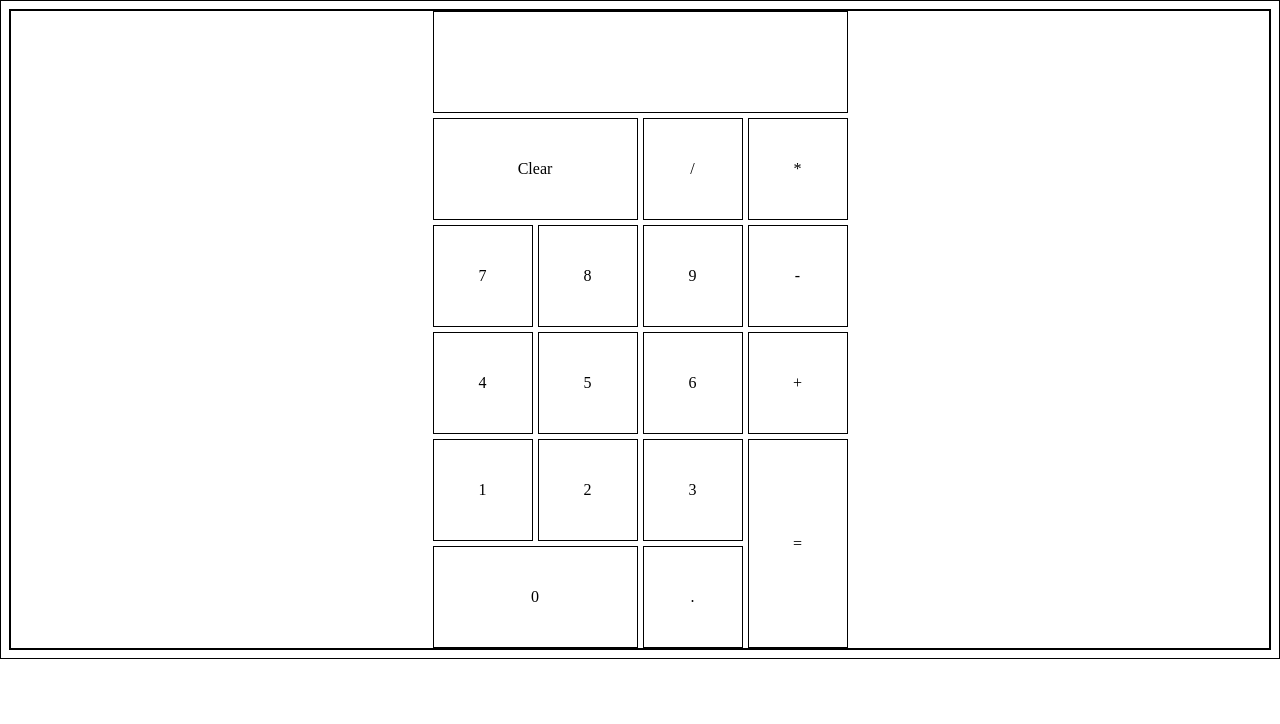
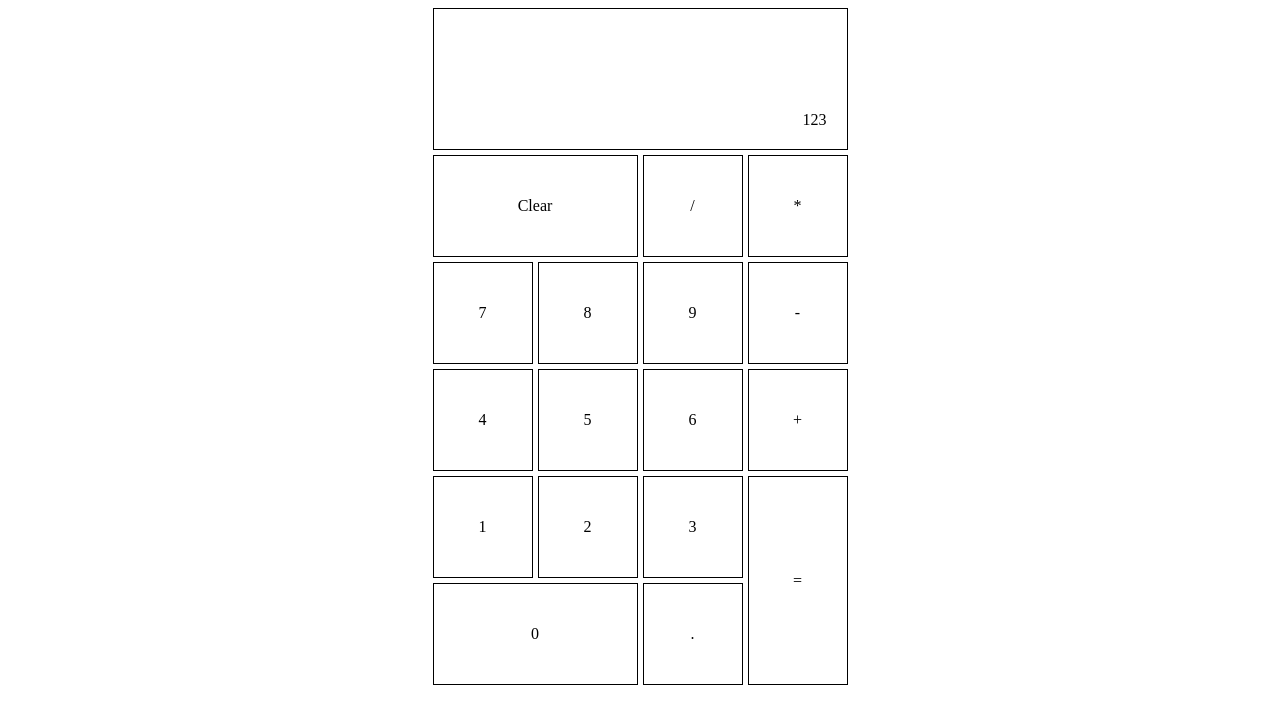
Before and after one commit to MatthewAaronGarza/odin-calculator, a plain HTML site: page index.html in a window 1280 px wide. Drawn offline with Linux system fonts and the light colour scheme.

Commit message:
Complete html and grid layout

```diff
--- a/index.html
+++ b/index.html
@@ -10,7 +10,7 @@
 </head>
 <body>
     <div id="grid-container">
-        <div class="display cell"></div>
+        <div class="display cell">123</div>
         <div class="clear cell">Clear</div>
 
         <div class="number0 cell">0</div>
--- a/style.css
+++ b/style.css
@@ -1,6 +1,6 @@
-* {
+/* * {
     border: solid black 1px;
-}
+} */
 
 #grid-container {
     display: grid;
@@ -14,6 +14,7 @@
     display: flex;
     align-items: center;
     justify-content: center;
+    border: solid black 1px;
 }
 
 .display {
@@ -92,3 +93,10 @@
     grid-column-start: 3;
     grid-row-start: 2;
 }
+
+.display {
+    display: flex;
+    align-items: flex-end;
+    justify-content: flex-end;
+    padding: 20px;
+}
```
